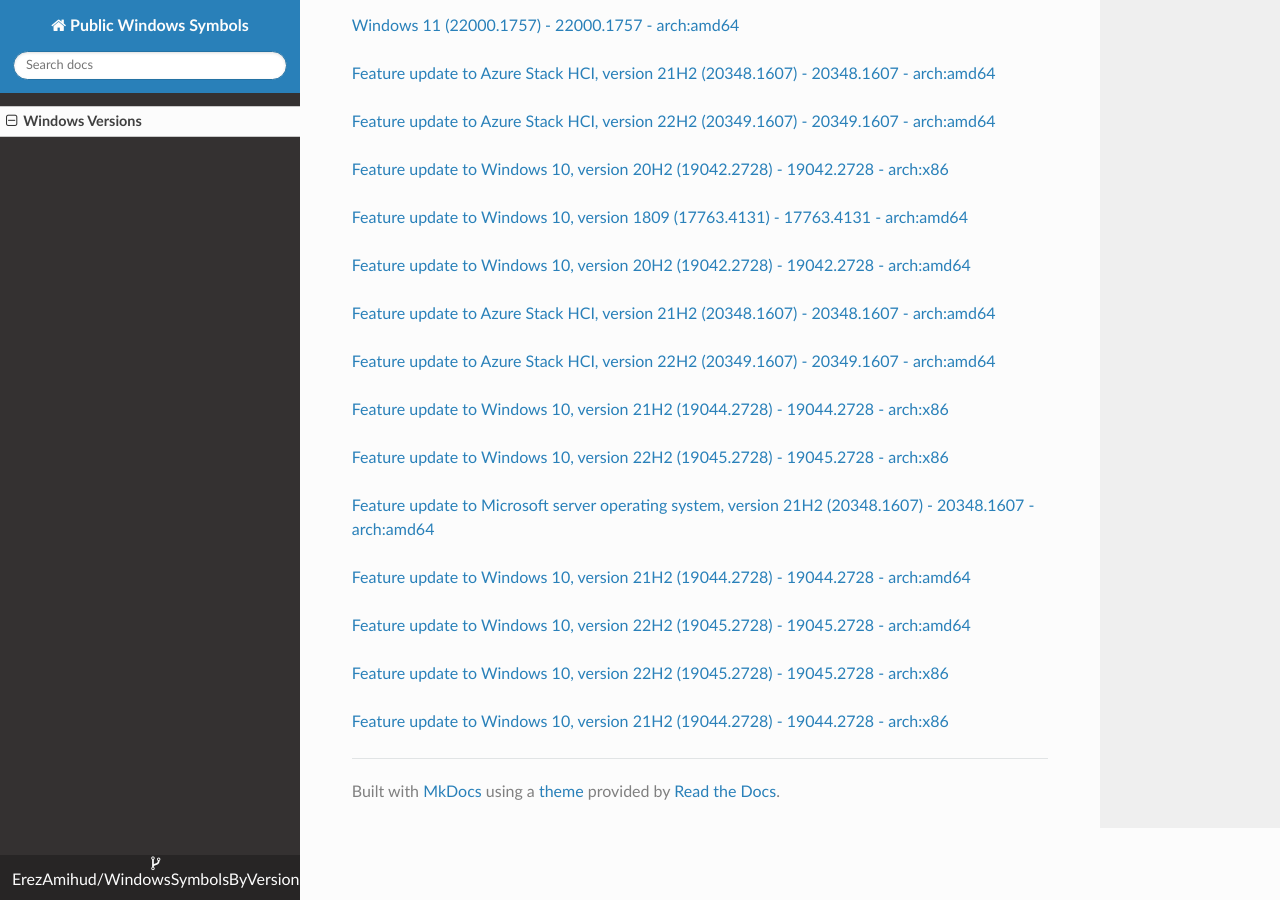
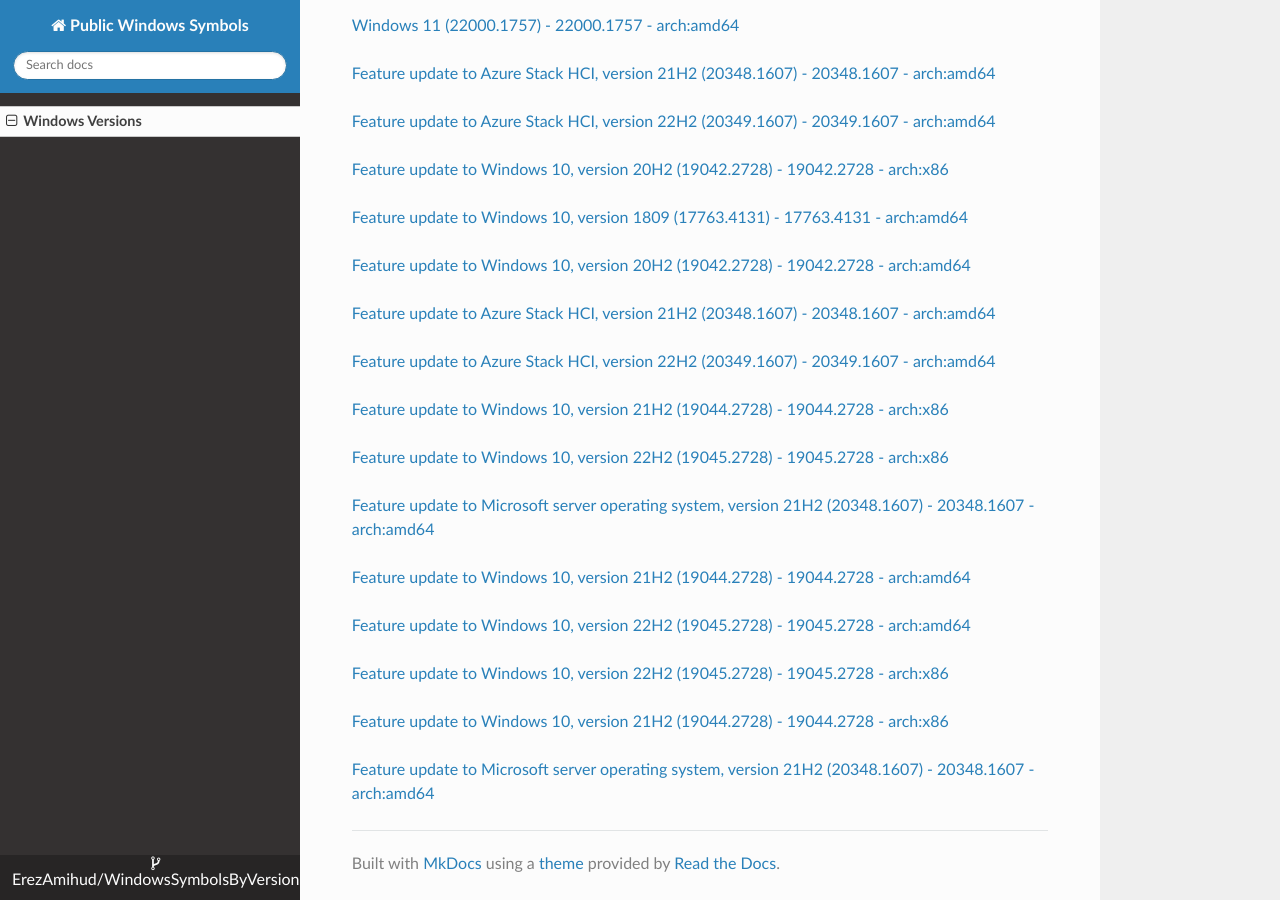
Before and after one commit to ErezAmihud/WindowsSymbolsByVersion, an MkDocs documentation site: the page built from docs/index.md, in a window 1280 px wide and 900 px high, scrolled down 36461 px. Built offline with MkDocs 1.6.1, drawn with Linux system fonts in a browser that asks for light colours; nearby versions of some CDN libraries.

Commit message:
Automated commit, add manifest for 6b46b861-a20c-45c8-be8d-fb3f0ccd0e68

```diff
--- a/docs/index.md
+++ b/docs/index.md
@@ -2116,3 +2116,6 @@
 
 
 [Feature update to Windows 10, version 21H2 (19044.2728) - 19044.2728 - arch:x86](https://github.com/ErezAmihud/WindowsSymbolsByVersion/blob/main/manifests/ecf9faa5-9cf5-4f0f-89b7-18ccca6e099e.manifest)
+
+
+[Feature update to Microsoft server operating system, version 21H2 (20348.1607) - 20348.1607 - arch:amd64](https://github.com/ErezAmihud/WindowsSymbolsByVersion/blob/main/manifests/6b46b861-a20c-45c8-be8d-fb3f0ccd0e68.manifest)
```
Also changed, not shown: process_builds.json (+1 -1 lines).
